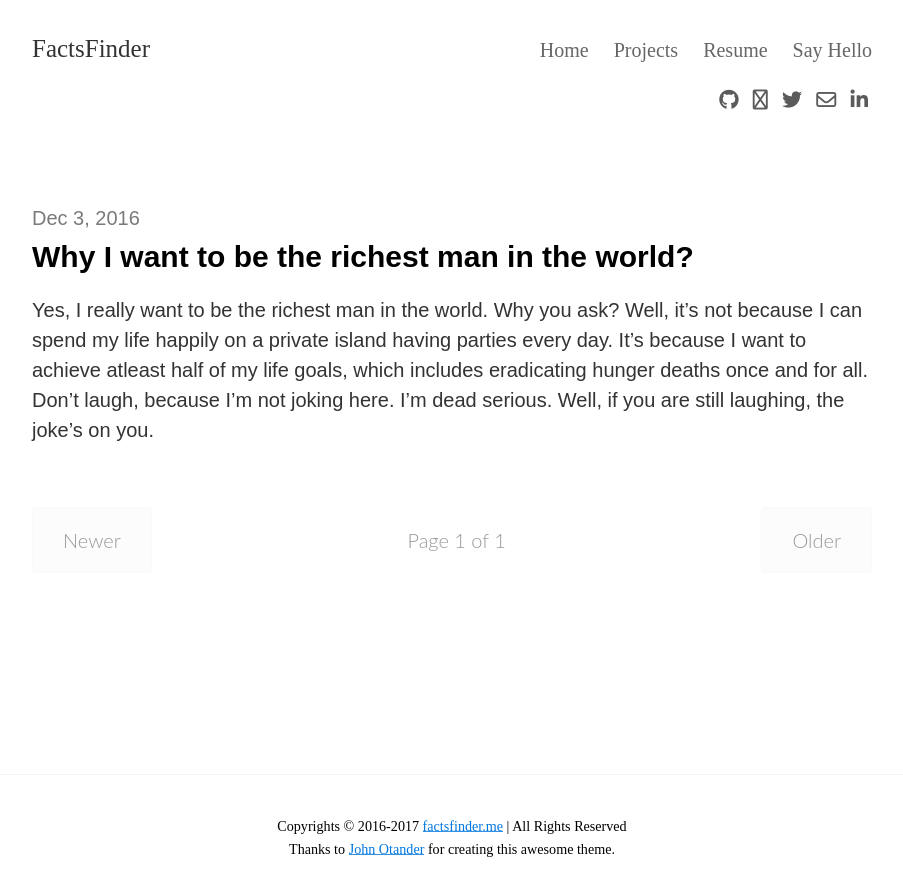
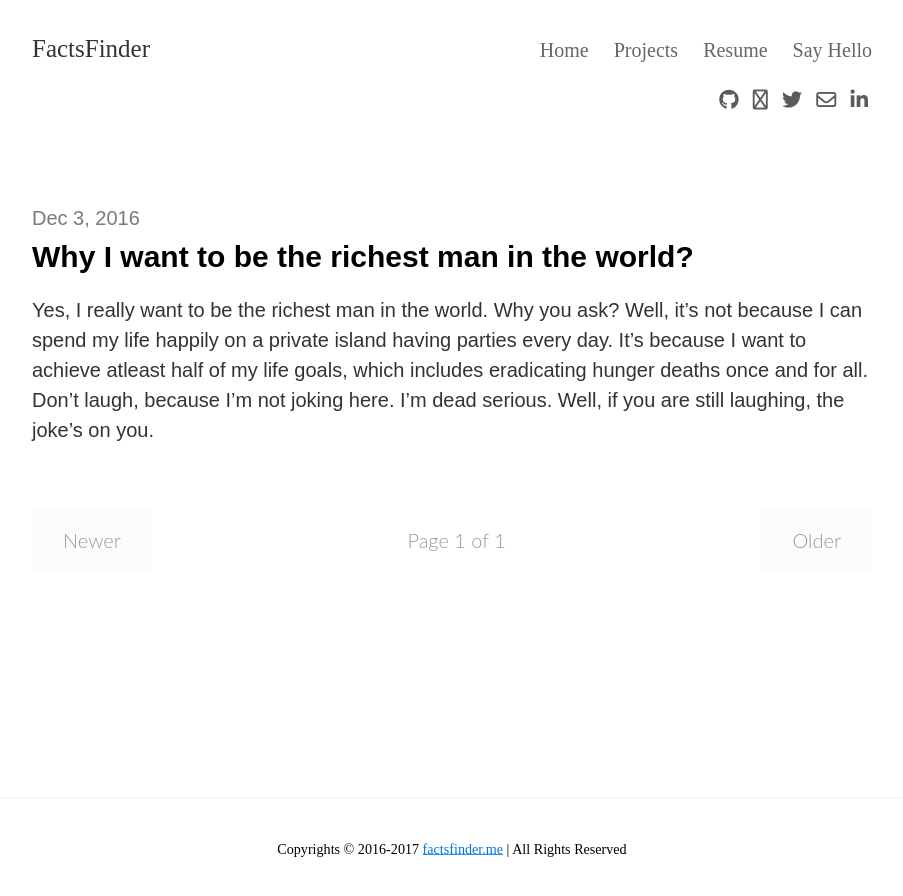
Before and after one commit to factsfinder/blog, a Jekyll site: the page built from index.html, in a window 1280 px wide. Shown: the top 896 px of the page, without its empty margins (188-1091 px from the left). Built offline with Jekyll 4.4.1, drawn with Linux system fonts in a browser that asks for light colours; nearby versions of some CDN libraries; some web fonts are replaced; the list of posts is cut into pages by our own code.

Commit message:
Update footer.html

```diff
--- a/_includes/footer.html
+++ b/_includes/footer.html
@@ -2,8 +2,6 @@
   <div class="measure">
     <small>
       Copyrights &copy; 2016-2017 <a href="https://factsfinder.me" style="text-decoration:none;">factsfinder.me</a> | All Rights Reserved
-      <br>
-      Thanks to <a href="http://johnotander.com">John Otander</a> for creating this awesome theme.
     </small>
   </div>
 </footer>
```
